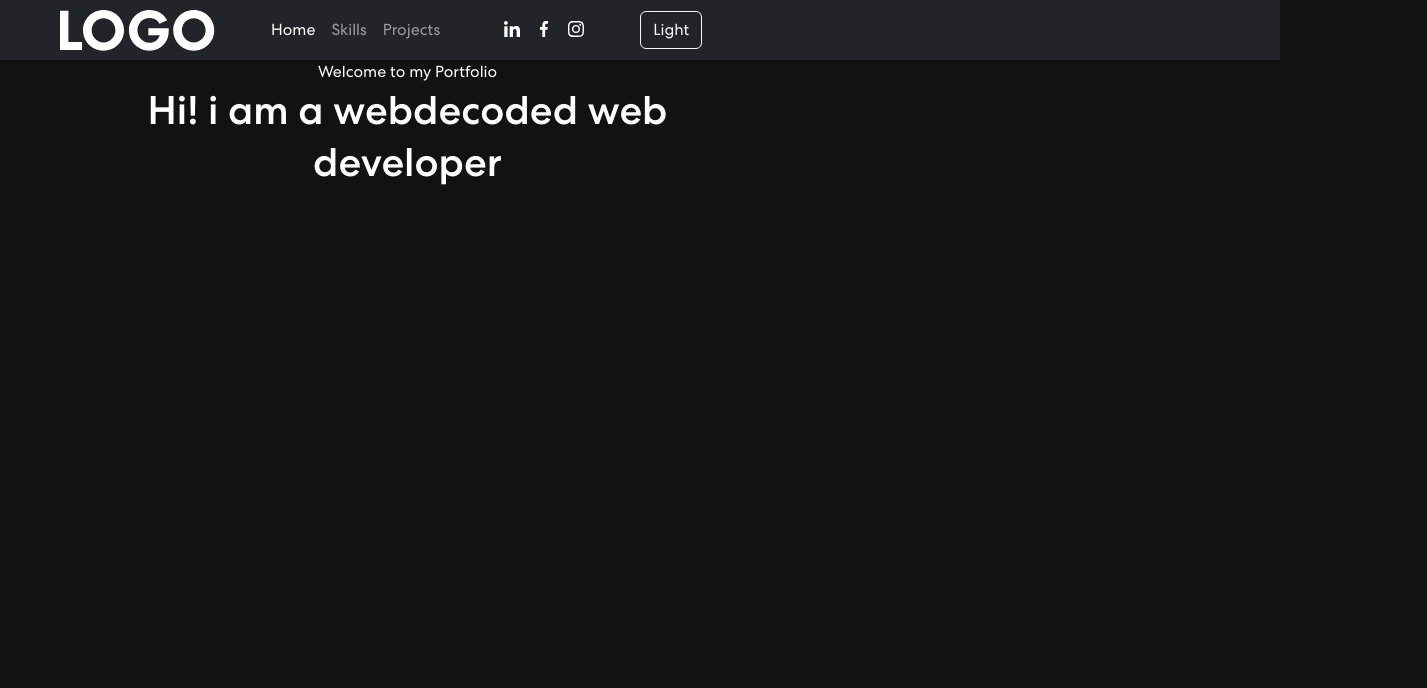
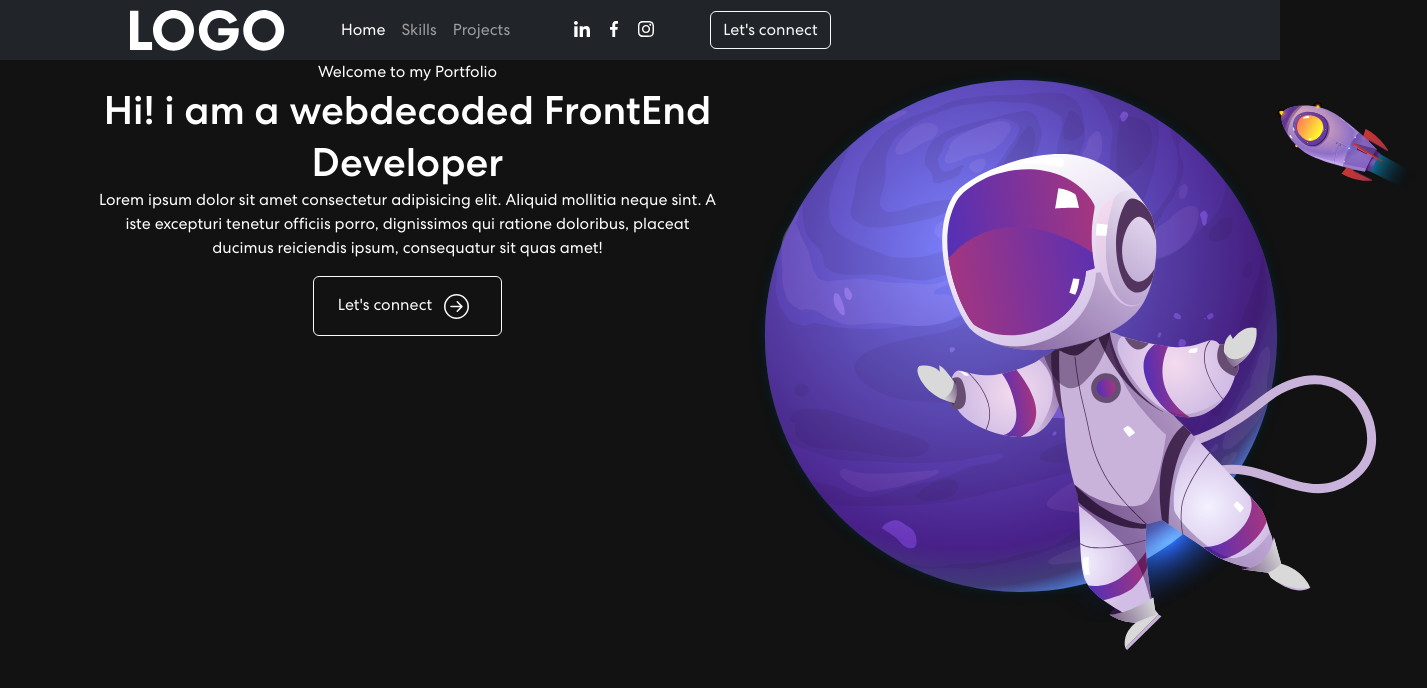
Before and after one commit to juliosam/portfolio, a React (Create React App) app: page / in a window 1280 px wide. Shown: the top 688 px of the page, 1427 px wide, since content can reach past the window. Built offline with nearby package versions, Linux system fonts and the light colour scheme.

Commit message:
banner animation

```diff
--- a/package.json
+++ b/package.json
@@ -6,7 +6,9 @@
     "@testing-library/jest-dom": "^5.16.5",
     "@testing-library/react": "^13.3.0",
     "@testing-library/user-event": "^13.5.0",
+    "bootstrap-icons": "^1.9.1",
     "react": "^18.2.0",
+    "react-bootstrap-icons": "^1.8.4",
     "react-dom": "^18.2.0",
     "react-scripts": "5.0.1",
     "web-vitals": "^2.1.4"
--- a/src/components/banner.jsx
+++ b/src/components/banner.jsx
@@ -1,14 +1,61 @@
-import React from 'react'
+import React, { useEffect, useState } from 'react'
+import headerImg from '../assets/images/header-img.svg'
+import {ArrowRightCircle} from 'react-bootstrap-icons'
 
 const Banner = () => {
+  const [loopNum, setLoopNum] = useState(0);
+  const [isDeleting, setIsDeleting] = useState(false);
+  const [text, setText] = useState('');
+  const [delta, setDelta] = useState(300 - Math.random() * 100);
+  const [index, setIndex] = useState(1);
+  const toRotate = [' FrontEnd Developer', ' Jr Fullstack Dev', ' Web Designer'];
+  const period = 1200;
+
+  useEffect(() => {
+    let ticker = setInterval(() => {
+      tick();
+    }, delta)
+
+    return () => {clearInterval(ticker)}
+  }, [text])
+
+  const tick = () => {
+    let i = loopNum % toRotate.length;
+    let fullText = toRotate[i];
+    let updatedText = isDeleting ? fullText.substring(0, text.length - 1) : fullText.substring(0, text.length + 1)
+
+    setText(updatedText);
+
+    if(isDeleting){
+      setDelta(prevDelta => prevDelta / 1.5)
+    }
+
+    if(!isDeleting && updatedText === fullText){
+      setIsDeleting(true);
+      setIndex(prevIndex => prevIndex - 1);
+      setDelta(period)
+    } else if(isDeleting && updatedText === ''){
+      setIsDeleting(false)
+      setLoopNum(loopNum + 1);
+      setIndex(1)
+      setDelta(500);
+    } else {
+        setIndex(prevIndex => prevIndex + 1);
+      }
+  }
+
   return (
     <section className='banner' id='home'>
       <div className='container align-items-center'>
         <div className='row mx-auto'>
           <div className='col col-xs-12 col-md-6 col-xl-7'>
             <span className='tagline'>Welcome to my Portfolio</span>
-            <h1>{'Hi! i am a webdecoded'}<span className='wrap'> web developer</span></h1>
-
+            <h1>{'Hi! i am a webdecoded'}<span className='wrap'>{text}</span></h1>
+            <p>Lorem ipsum dolor sit amet consectetur adipisicing elit. Aliquid mollitia neque sint. A iste excepturi tenetur officiis porro, dignissimos qui ratione doloribus, placeat ducimus reiciendis ipsum, consequatur sit quas amet!</p>
+            <button className="btn btn-outline-light px-4 py-3">Let's connect <ArrowRightCircle size={25} className="mx-2"/></button>
+          </div>
+          <div className='col col-xs-12 col-md-6 col-xl-5'>
+            <img src={headerImg} alt='Header Image'/>
           </div>
         </div>
       </div>
--- a/src/components/navbar.jsx
+++ b/src/components/navbar.jsx
@@ -27,12 +27,12 @@ const Navbar = () => {
   return (
     <div>
       <nav className={scrolled ? "scrolled navbar navbar-expand-lg bg-light" : "navbar navbar-expand-lg navbar-dark bg-dark"}>
-        <div className="container-fluid">
+        <div className="container">
           <img src={logo} alt='logo' className='mx-5'/>
           <button className="navbar-toggler" type="button" data-bs-toggle="collapse" data-bs-target="#navbarNav" aria-controls="navbarNav" aria-expanded="false" aria-label="Toggle navigation">
             <span className="navbar-toggler-icon"></span>
           </button>
-          <div className="collapse navbar-collapse" id="navbarNav">
+          <div className="collapse navbar-collapse text-end" id="navbarNav">
             <ul className="navbar-nav">
               <li className="nav-item">
                 <a
@@ -67,7 +67,7 @@ const Navbar = () => {
                 <a href='#'><img src={insta} alt='Instagram' className='mx-2'/></a>
               </div>
             </span>
-            <button type="button" class="btn btn-outline-light">Light</button>
+            <button type="button" className="btn btn-outline-light">Let's connect</button>
           </div>
         </div>
       </nav>
```
Also changed, not shown: src/assets/images/header-img.svg (added), 1 other file (tests, documents, lock files or other folders).
